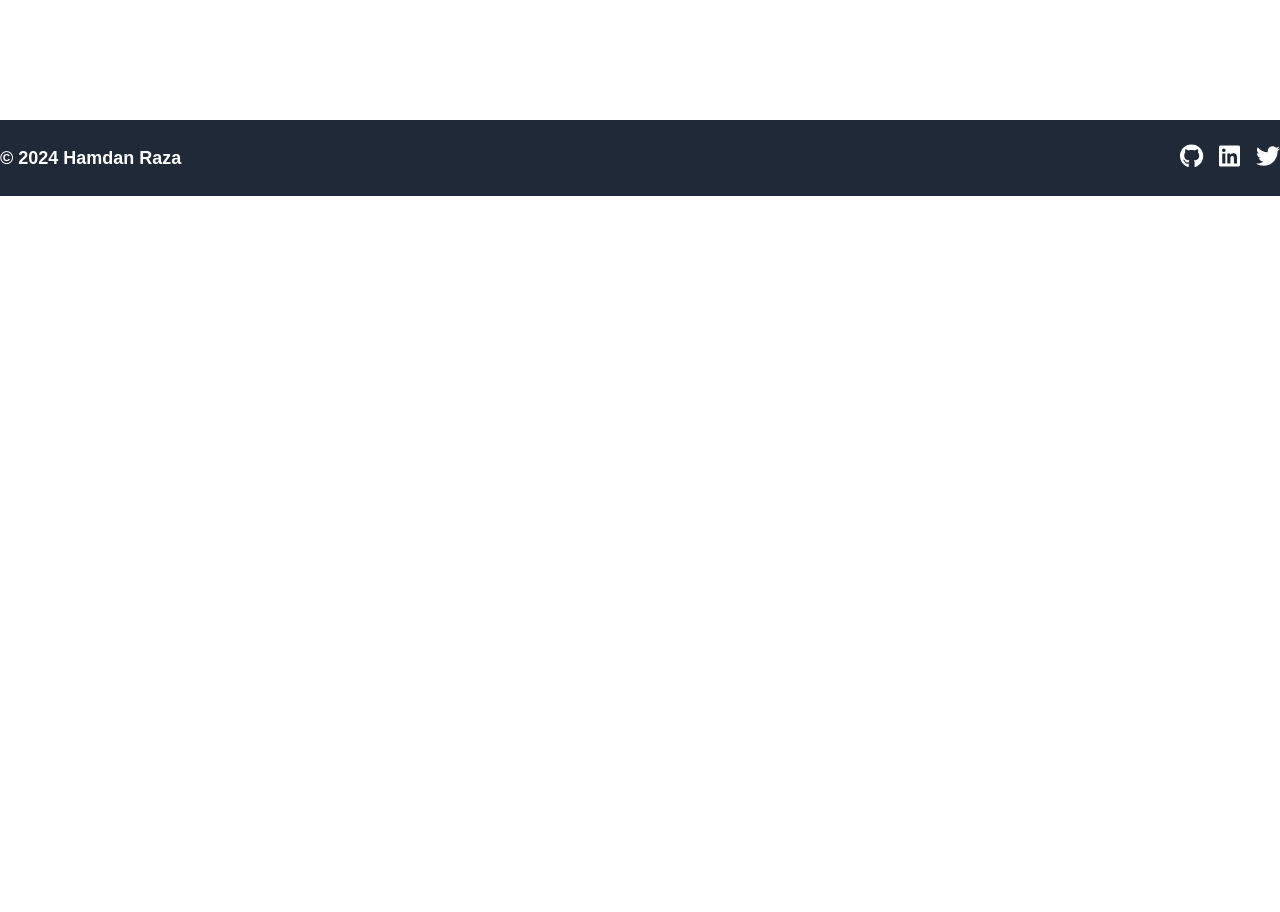
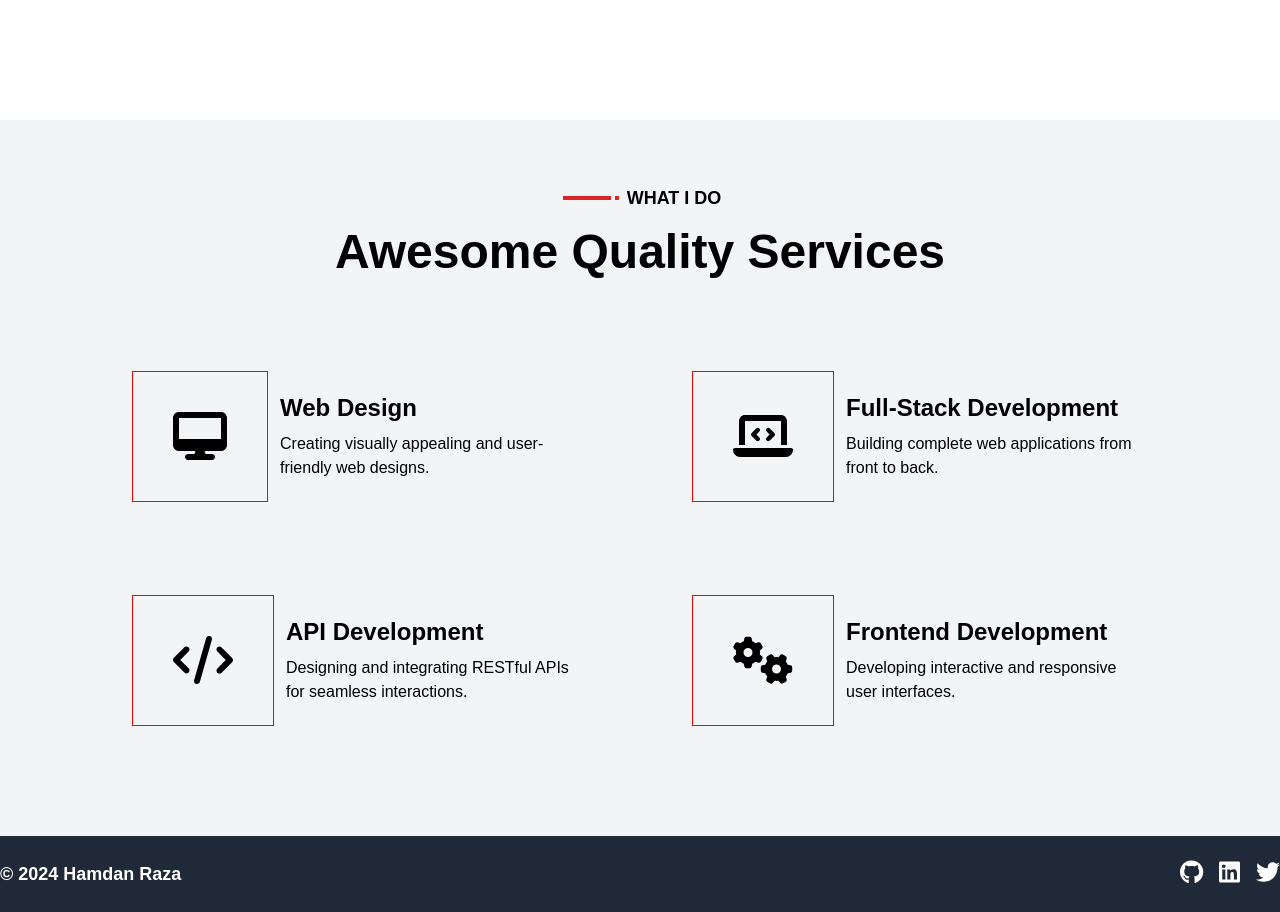
Before and after one commit to HamdanRaza309/Portfolio, a React (Create React App) app: page /contact in a window 1280 px wide. Shown: the part 1480-2392 px from the top of the page. Before the commit the page ends 1676 px from the top, so only its background shows below. Built offline with nearby package versions, Linux system fonts and the light colour scheme.

Commit message:
Design Services Component

```diff
--- a/src/App.js
+++ b/src/App.js
@@ -6,6 +6,7 @@ import About from './components/About';
 import Projects from './components/Projects';
 import Contact from './components/Contact';
 import Footer from './components/Footer';
+import Services from './components/Services';
 
 function App() {
   return (
@@ -21,6 +22,7 @@ function App() {
           </Routes>
         </div>
         <About />
+        <Services />
         <Footer />
       </div>
     </Router>
--- a/src/components/Home.js
+++ b/src/components/Home.js
@@ -30,24 +30,24 @@ const Home = () => {
     }, [displayedText, isDeleting, currentRole]);
 
     return (
-        <div style={{ backgroundImage: `url(${bgImage})` }} className="z-10 h-screen flex items-center justify-center text-white overflow-hidden">
+        <div style={{ backgroundImage: `url(${bgImage})`, height: '110vh' }} className="z-10 p-24 flex items-center justify-center text-white overflow-hidden">
             <div className="container mx-auto px-6 flex flex-col md:flex-row items-center space-y-8 md:space-y-0 md:space-x-8 relative">
                 <div className="flex flex-col md:w-1/2 space-y-4 text-center md:text-left">
-                    <div className="inline-flex items-center animate-fade-in">
+                    <div className="inline-flex items-center animate-zoom-in">
                         <img src={profile} alt="Profile" className="w-16 h-16 mr-1 rounded-full" />
                         <span className="ml-4 text-xl bg-white text-black p-4 rounded-full mx-auto md:mx-0">Hello friend!</span>
                     </div>
-                    <h3 className="text-3xl md:text-3xl">I'm </h3>
-                    <h1 className="animate-slide-in text-5xl md:text-5xl font-extrabold">Hamdan Raza</h1>
-                    <div className="h-20 animate-slide-in">
+                    <h3 className="text-3xl md:text-3xl animate-zoom-in">I'm </h3>
+                    <h1 className="animate-zoom-in text-5xl md:text-5xl font-extrabold">Hamdan Raza</h1>
+                    <div className="h-20 animate-zoom-in">
                         <h2 className="text-4xl md:text-4xl">{displayedText}</h2>
                     </div>
-                    <div className="animate-fade-in flex flex-col md:flex-row space-y-4 md:space-y-0 md:space-x-4 mt-6">
+                    <div className="flex flex-col md:flex-row space-y-4 md:space-y-0 md:space-x-4 mt-6">
                         <button className="bg-white text-red-500 py-2 px-6 font-bold hover:bg-red-500 hover:text-white hover:border hover:border-black hover:animate-slide-in transition duration-300">Hire Me</button>
                         <button className="bg-white text-red-500 py-2 px-6 font-bold hover:bg-red-500 hover:text-white hover:border hover:border-black hover:animate-slide-in transition duration-300">Contact Me</button>
                     </div>
                 </div>
-                <div className="md:w-1/2 flex justify-center md:justify-end relative animate-fade-in">
+                <div className="md:w-1/2 flex justify-center md:justify-end relative animate-zoom-in">
                     <img src={profile} alt="DP" className="h-96 md:w-full relative " />
                 </div>
             </div>
--- /dev/null
+++ b/src/components/Services.js
@@ -0,0 +1,75 @@
+import React, { useEffect, useState } from 'react';
+import { faLaptopCode, faCode, faCogs, faDesktop } from '@fortawesome/free-solid-svg-icons';
+import { FontAwesomeIcon } from '@fortawesome/react-fontawesome';
+import { useInView } from 'react-intersection-observer';
+
+const Services = () => {
+    const services = [
+        { name: 'Web Design', description: 'Creating visually appealing and user-friendly web designs.', icon: faDesktop },
+        { name: 'Full-Stack Development', description: 'Building complete web applications from front to back.', icon: faLaptopCode },
+        { name: 'API Development', description: 'Designing and integrating RESTful APIs for seamless interactions.', icon: faCode },
+        { name: 'Frontend Development', description: 'Developing interactive and responsive user interfaces.', icon: faCogs },
+    ];
+
+
+    const [hoveredIndex, setHoveredIndex] = useState(null);
+    const [animatedIndex, setAnimatedIndex] = useState(null);
+    const { ref: serviceRef, inView: serviceVisible } = useInView({ threshold: 0.1 });
+    const { ref: serviceCardRef, inView: serviceCardVisible } = useInView({ threshold: 0.1 });
+    const [serviceAnimationRun, setServiceAnimationRun] = useState(false)
+
+
+    useEffect(() => {
+        if (serviceVisible && !serviceAnimationRun) {
+            setServiceAnimationRun(true)
+        }
+    }, [serviceVisible, serviceAnimationRun])
+
+
+
+    useEffect(() => {
+        if (serviceCardVisible && animatedIndex === null) {
+            setAnimatedIndex(services.length);
+        }
+    }, [serviceCardVisible, animatedIndex]);
+
+
+    return (
+        <div ref={serviceRef} className={`bg-gray-100 py-16 px-20 ${serviceAnimationRun ? 'animate-fade-in' : ''} `}>
+            <div className={`flex flex-col items-center mb-12 ${serviceAnimationRun ? 'animate-zoom-in' : ''} `}>
+                <div className='flex items-center mb-4'>
+                    <div className='bg-red-600 h-1 w-12 mx-1'></div>
+                    <div className='bg-red-600 h-1 w-1'></div>
+                    <p className='text-lg font-semibold ml-2'>WHAT I DO</p>
+                </div>
+                <h1 className='text-5xl font-bold text-center'>Awesome Quality Services</h1>
+            </div>
+            <div ref={serviceCardRef} className='flex flex-wrap justify-around'>
+                {services.map((service, index) => (
+                    <div
+                        key={index}
+                        className='h-52 m-2 p-6 flex items-center'
+                        style={{ width: "45%" }}>
+                        <div
+                            className=" bg-transparent"
+                            style={{ border: '1px solid red' }}
+                        >
+                            <FontAwesomeIcon icon={service.icon} size="3x" className={`p-10 ${hoveredIndex === index ? 'transition-all text-red-600 transform scale-150 duration-1000' : ''}`} />
+                        </div>
+
+                        <div className={`flex flex-col flex-1 h-auto py-5 px-3
+                        ${hoveredIndex === index ? ' text-white animate-bg-change border-t border-r border-b border-red-600' : 'bg-transparent'}`}
+                            onMouseEnter={() => setHoveredIndex(index)}
+                            onMouseLeave={() => setHoveredIndex(null)}
+                        >
+                            <h3 className='text-2xl font-bold mb-2'>{service.name}</h3>
+                            <p className='font-xl'>{service.description}</p>
+                        </div>
+                    </div>
+                ))}
+            </div>
+        </div>
+    );
+}
+
+export default Services;
--- a/src/index.css
+++ b/src/index.css
@@ -2,10 +2,11 @@
 @tailwind components;
 @tailwind utilities;
 
-body{
+body {
   overflow-x: hidden;
   font-family: 'Montserrat', sans-serif;
 }
+
 @keyframes shake-in {
   0% {
     opacity: 0;
@@ -28,7 +29,7 @@ body{
 @keyframes fade-in {
   0% {
     opacity: 0;
-    transform: translateY(60px);
+    transform: translateY(100px);
   }
   100% {
     opacity: 1;
@@ -37,8 +38,24 @@ body{
 }
 
 .animate-fade-in {
-  animation: fade-in 2s ease-out;
+  animation: fade-in 1s ease-out;
 }
+
+@keyframes zoom-in {
+  0% {
+    opacity: 0;
+    transform: scale(0);
+  }
+  100% {
+    opacity: 1;
+    transform: scale(1);
+  }
+}
+
+.animate-zoom-in {
+  animation: zoom-in 1.5s ease-out;
+}
+
 
 @keyframes slide-in {
   0% {
@@ -63,20 +80,7 @@ body{
     width: 95%;
   }
 }
-.animate-slide-in {
-  animation: slide-in 1s ease-out;
-}
-@keyframes progressBarFill85 {
-  from {
-      width: 0%;
-  }
-  to {
-      width: 85%;
-  }
-}
-.animate-slide-in {
-  animation: slide-in 1s ease-out;
-}
+
 @keyframes progressBarFill85 {
   from {
     width: 0%;
@@ -103,6 +107,7 @@ body{
     width: 75%;
   }
 }
+
 .animate-progress-95 {
   animation: progressBarFill95 2s forwards;
 }
@@ -111,10 +116,10 @@ body{
   animation: progressBarFill85 2s forwards;
 }
 
-
 .animate-progress-80 {
   animation: progressBarFill80 2s forwards;
 }
+
 .animate-progress-75 {
   animation: progressBarFill75 2s forwards;
 }
@@ -148,3 +153,16 @@ body{
     transform: scale(20) translate3D(100vw, -100vh, 0) rotate(0deg);
   }
 }
+
+@keyframes bgChange {
+  from {
+    background-color: transparent;
+  }
+  to {
+    background-color: #dc2626;
+  }
+}
+
+.animate-bg-change {
+  animation: bgChange 2s forwards;
+}
```
Also changed, not shown: src/components/About.js (+27 -13 lines). Lines whose indentation alone changed are shown as unchanged.
